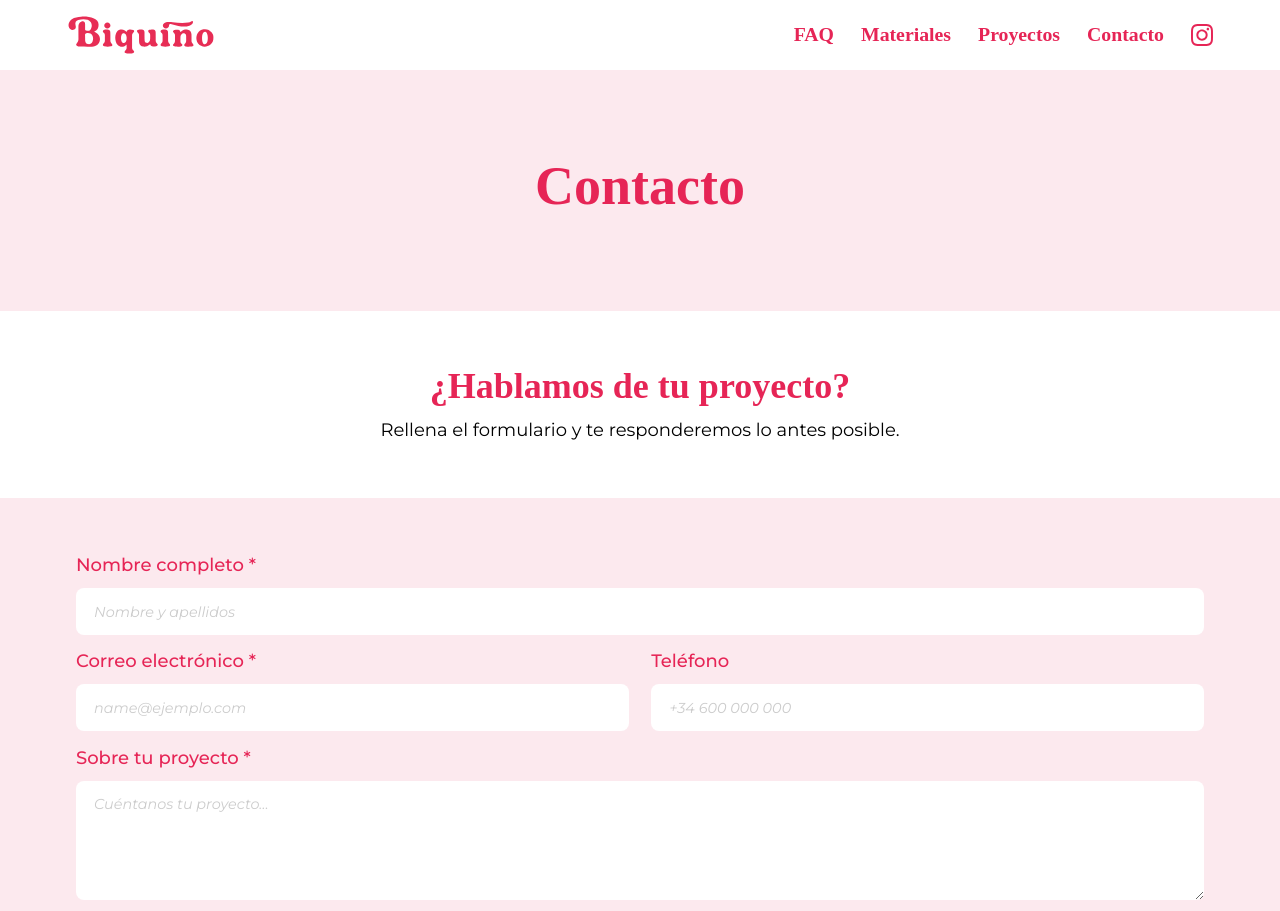
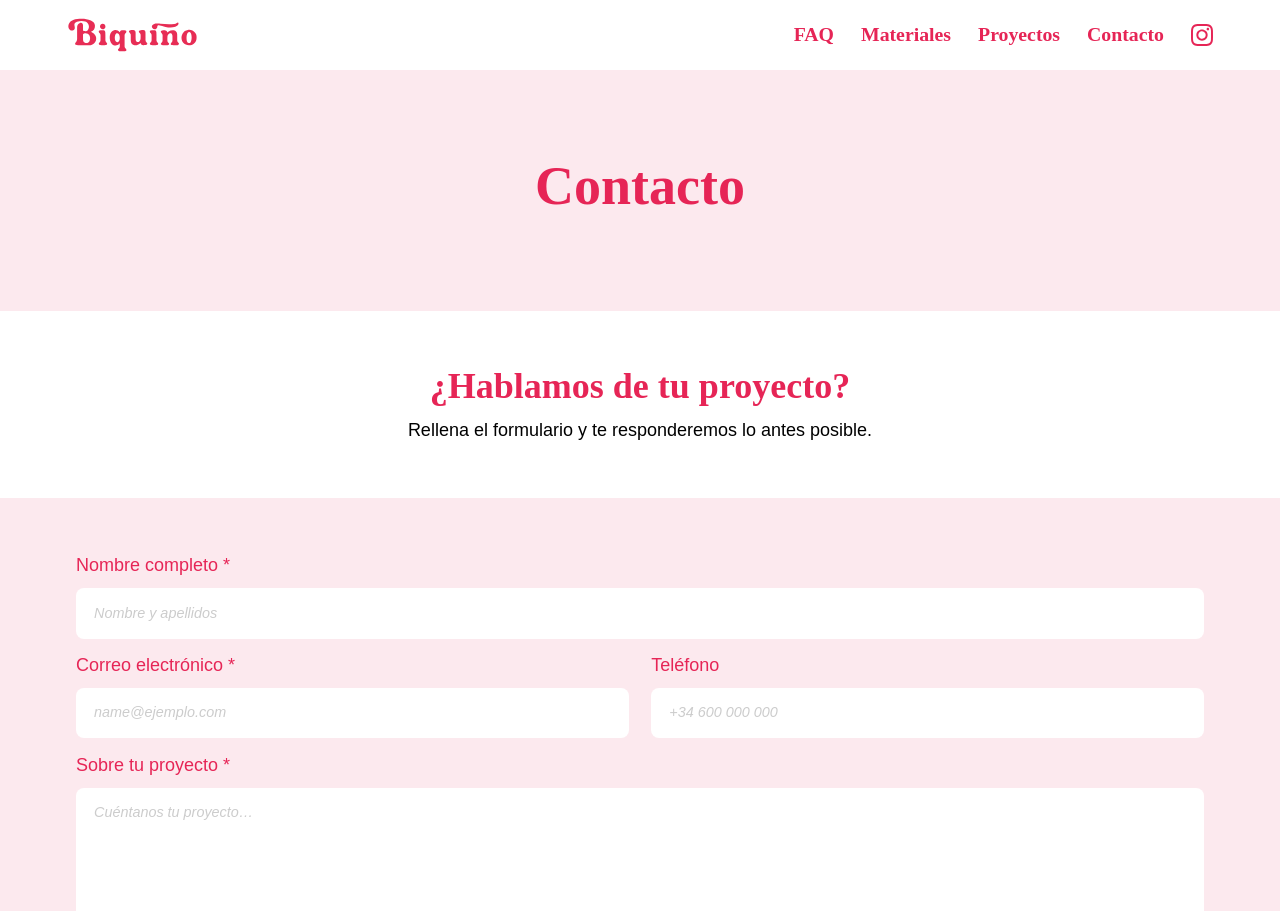
Before and after one commit to AidaG91/biquino-dev, a React (Vite) app: page /contacto in a window 1280 px wide. Shown: the top 911 px of the page. Built offline with nearby package versions, Linux system fonts and the light colour scheme; a web font is replaced by a local one.

Commit message:
feat: add mixins, variables, globals and reset files, import them into main.scss. Migrate to Header.module.scss

```diff
--- a/package.json
+++ b/package.json
@@ -27,6 +27,7 @@
     "eslint-plugin-react-refresh": "^0.4.22",
     "globals": "^16.4.0",
     "prettier": "^3.6.2",
+    "sass-embedded": "^1.100.0",
     "vite": "^7.1.7"
   }
 }
--- a/src/components/header/Header.jsx
+++ b/src/components/header/Header.jsx
@@ -1,6 +1,6 @@
 import React, { useState } from "react";
 import { Link } from "react-router-dom";
-import styles from "../header/Header.module.css";
+import styles from "../header/Header.module.scss";
 import logoBiquino from "../../assets/LOGO_WEB.svg";
 import instagramIcon from "../../assets/icons/icon-instagram.svg";
 
--- a/src/components/header/Header.module.css
+++ b/src/components/header/Header.module.scss
@@ -1,10 +1,13 @@
+@use "../../styles/abstracts/variables" as v;
+@use "../../styles/abstracts/mixins" as m;
+
 /* -------------------------------------- */
 /* MOBILE FIRST                           */
 /* -------------------------------------- */
 
 .header {
-  background-color: var(--color-white);
-  border-bottom: 1px solid var(--color-background);
+  background-color: v.$color-white;
+  border-bottom: 1px solid v.$color-background;
   position: sticky;
   top: 0;
   z-index: 1000;
@@ -13,19 +16,21 @@
 .container {
   max-width: 1200px;
   margin: 0 auto;
-  padding: 0 1.5rem;
+  padding: 0 v.$space-lg;
   height: 60px;
 
   display: flex;
   justify-content: space-between;
-  align-items: center; /* <-- CENTRA LOGO + HAMBURGUESA */
+  align-items: center;
 }
 
 /* Logo */
-.header-logo img {
+.header-logo {
+  img {
     height: 40px;
     width: auto;
     display: block;
+  }
 }
 
 /* NAV (oculto en móvil) */
@@ -39,17 +44,17 @@
   backdrop-filter: blur(8px);
 
   transform: translateY(-100%);
-  transition: transform .4s ease-in-out;
+  transition: transform 0.4s ease-in-out;
 
   display: flex;
   justify-content: center;
   align-items: center;
 
   z-index: 1001;
+
+  &.active {
+    transform: translateY(0);
   }
-
-.header-nav.active {
-  transform: translateY(0);
 }
 
 /* Lista móvil */
@@ -68,10 +73,10 @@
 }
 
 .nav-link {
-  font-family: var(--font-heading);
+  font-family: v.$font-heading;
   font-weight: 700;
   font-size: 1.5rem;
-  color: var(--color-primary);
+  color: v.$color-primary;
   text-decoration: none;
   padding: 0.5rem 1rem;
 }
@@ -81,11 +86,11 @@
   width: 22px;
   height: 22px;
   display: block;
-  transition: opacity .2s ease;
+  transition: opacity 0.2s ease;
+
+  &:hover {
+    opacity: 0.7;
   }
-
-.instagram-icon:hover {
-  opacity: .7;
 }
 
 /* -------------------------------------- */
@@ -95,8 +100,8 @@
 .menu-toggle {
   display: flex;
   flex-direction: column;
-  justify-content: space-between; /* <-- evita saltos */
-  height: 22px; /* <-- altura exacta para centrar */
+  justify-content: space-between;
+  height: 22px;
   width: 28px;
 
   background: none;
@@ -105,37 +110,37 @@
   padding: 0;
 
   z-index: 1002;
-}
 
-.menu-toggle span {
+  span {
     display: block;
     width: 100%;
     height: 3px;
-  background: var(--color-primary);
+    background: v.$color-primary;
     border-radius: 2px;
-  transition: all .3s ease;
+    transition: all 0.3s ease;
+  }
 }
 
 /* Animación a X */
-.open span:nth-child(1) {
+.open {
+  span:nth-child(1) {
     transform: translateY(9px) rotate(45deg);
   }
 
-.open span:nth-child(2) {
+  span:nth-child(2) {
     opacity: 0;
   }
 
-.open span:nth-child(3) {
+  span:nth-child(3) {
     transform: translateY(-9px) rotate(-45deg);
   }
-
-
+}
 
 /* -------------------------------------- */
 /* TABLET                                 */
 /* -------------------------------------- */
 
-@media (min-width: 768px) {
+@include m.tablet {
   .container {
     height: 70px;
   }
@@ -145,13 +150,11 @@
   }
 }
 
-
 /* -------------------------------------- */
 /* DESKTOP                                */
 /* -------------------------------------- */
 
-@media (min-width: 1024px) {
-
+@include m.desktop {
   .menu-toggle {
     display: none;
   }
--- a/src/main.jsx
+++ b/src/main.jsx
@@ -1,6 +1,6 @@
 import ReactDOM from "react-dom/client";
 import { BrowserRouter } from "react-router-dom";
-import "./index.css";
+import "./styles/main.scss";
 import App from "./App.jsx";
 
 ReactDOM.createRoot(document.getElementById("root")).render(
--- /dev/null
+++ b/src/styles/abstracts/_mixins.scss
@@ -0,0 +1,32 @@
+@use "./variables" as *;
+
+// BREAKPOINTS
+@mixin tablet {
+  @media (min-width: $bp-tablet) {
+    @content;
+  }
+}
+
+@mixin desktop {
+  @media (min-width: $bp-desktop) {
+    @content;
+  }
+}
+
+// FOCUS VISIBLE ACCESIBLE
+@mixin focus-ring {
+  outline: 3px solid $color-primary;
+  outline-offset: 2px;
+}
+
+// REDUCED MOTION
+@mixin respect-reduced-motion {
+  @media (prefers-reduced-motion: reduce) {
+    * {
+      animation-duration: 0.01ms !important;
+      animation-iteration-count: 1 !important;
+      transition-duration: 0.01ms !important;
+      scroll-behavior: auto !important;
+    }
+  }
+}
--- /dev/null
+++ b/src/styles/abstracts/_variables.scss
@@ -0,0 +1,41 @@
+// TIPOGRAFÍAS
+$font-heading: "bogart", serif;
+$font-body: "Montserrat", sans-serif;
+
+// COLORES
+$color-white: #ffffff;
+$color-black: #000000;
+$color-primary: #e62556;
+$color-background: #fce9ee;
+$color-btn: #eb5178;
+$color-secondary: #f07c9a;
+
+// TIPOGRAFÍA ESCALA
+$font-size-base: 18px;
+$font-size-body: 1rem;
+$font-size-sm: 0.875rem;
+$font-size-xs: 0.8rem;
+$font-size-h1: 2rem;
+$font-size-h2: 1.75rem;
+$font-size-h3: 1.5rem;
+
+// RADIOS
+$radius-sm: 4px;
+$radius-md: 8px;
+$radius-lg: 16px;
+$radius-pill: 999px;
+
+// ESPACIADOS
+$space-xxs: 0.25rem;
+$space-xs: 0.5rem;
+$space-sm: 0.75rem;
+$space-md: 1rem;
+$space-lg: 1.5rem;
+$space-xl: 2rem;
+
+// BREAKPOINTS
+$bp-tablet: 768px;
+$bp-desktop: 1024px;
+
+// TRANSICIONES
+$transition-normal: 0.3s ease-in-out;
--- /dev/null
+++ b/src/styles/base/_globals.scss
@@ -0,0 +1,103 @@
+@use "../abstracts/variables" as *;
+@use "../abstracts/mixins" as *;
+
+// CSS CUSTOM PROPERTIES (para usar en componentes, theming, etc.)
+:root {
+  --font-heading: #{$font-heading};
+  --font-body: #{$font-body};
+
+  --color-white: #{$color-white};
+  --color-black: #{$color-black};
+  --color-primary: #{$color-primary};
+  --color-background: #{$color-background};
+  --color-btn: #{$color-btn};
+  --color-secondary: #{$color-secondary};
+
+  --transition-normal: #{$transition-normal};
+
+  font-synthesis: none;
+  text-rendering: optimizeLegibility;
+  -webkit-font-smoothing: antialiased;
+  -moz-osx-font-smoothing: grayscale;
+}
+
+// BASE
+html {
+  font-size: $font-size-base;
+}
+
+body {
+  font-family: $font-body;
+  background-color: $color-white;
+  line-height: 1.5;
+  font-weight: 400;
+  min-height: 100vh;
+  font-size: $font-size-body;
+  color: $color-black;
+}
+
+body.menu-open {
+  overflow: hidden;
+}
+
+// HEADINGS
+h1,
+h2,
+h3,
+h4,
+h5,
+h6 {
+  margin-bottom: $space-xs;
+  color: $color-primary;
+  line-height: 1.2;
+  font-family: $font-heading;
+}
+
+h1 {
+  font-size: $font-size-h1;
+  font-weight: 700;
+}
+
+h2 {
+  font-size: $font-size-h2;
+}
+
+p {
+  color: $color-black;
+  font-size: $font-size-body;
+}
+
+button {
+  border-radius: $radius-md;
+  border: none;
+  padding: 0.6em 1.2em;
+  font-size: 1em;
+  font-weight: 500;
+  font-family: inherit;
+  background-color: $color-btn;
+  color: $color-white;
+  cursor: pointer;
+  transition: all $transition-normal;
+  text-decoration: none;
+
+  &:hover {
+    transform: translateY(-3px);
+    box-shadow: 0 4px 8px rgba(0, 0, 0, 0.2);
+    filter: brightness(1.15);
+  }
+
+  &:focus,
+  &:focus-visible {
+    @include focus-ring;
+  }
+}
+
+// RESPONSIVE GLOBAL
+@media (max-width: 600px) {
+  p {
+    font-size: $font-size-xs;
+  }
+}
+
+// Respeto a reduced motion
+@include respect-reduced-motion;
--- /dev/null
+++ b/src/styles/base/_reset.scss
@@ -0,0 +1,52 @@
+/* Reset accesible y moderno */
+*,
+*::before,
+*::after {
+  margin: 0;
+  padding: 0;
+  box-sizing: border-box;
+  max-width: 100vw;
+}
+
+html {
+  scroll-behavior: smooth;
+  text-size-adjust: 100%;
+}
+
+body {
+  min-height: 100vh;
+  line-height: 1.5;
+  -webkit-font-smoothing: antialiased;
+}
+
+img,
+picture,
+video,
+canvas,
+svg {
+  display: block;
+  max-width: 100%;
+}
+
+input,
+button,
+textarea,
+select {
+  font: inherit;
+}
+
+button {
+  cursor: pointer;
+  border: none;
+  background: none;
+}
+
+ul,
+ol {
+  list-style: none;
+}
+
+a {
+  text-decoration: none;
+  color: inherit;
+}
--- /dev/null
+++ b/src/styles/main.scss
@@ -0,0 +1,4 @@
+@use "./abstracts/variables";
+@use "./abstracts/mixins";
+@use "./base/reset";
+@use "./base/globals";
```
Also changed, not shown: 1 other file (tests, documents, lock files or other folders). Lines whose indentation alone changed are shown as unchanged.
